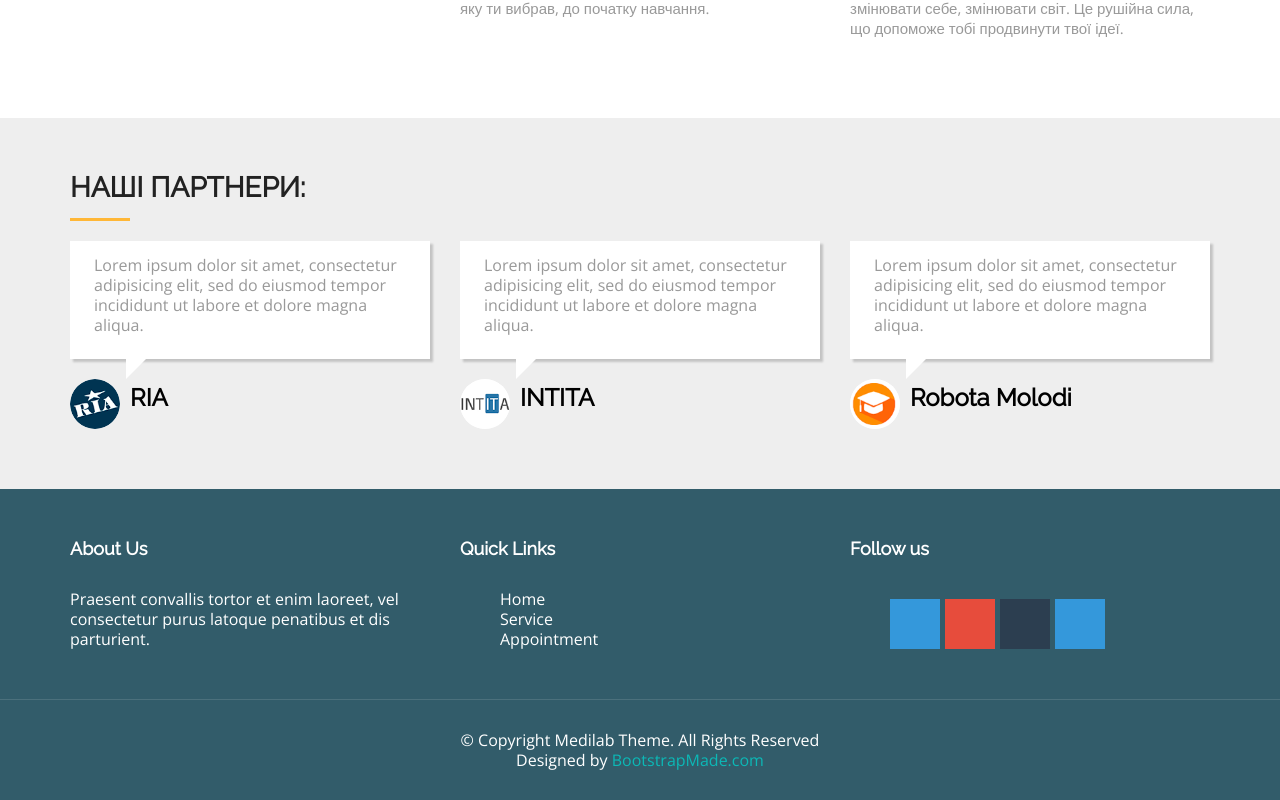
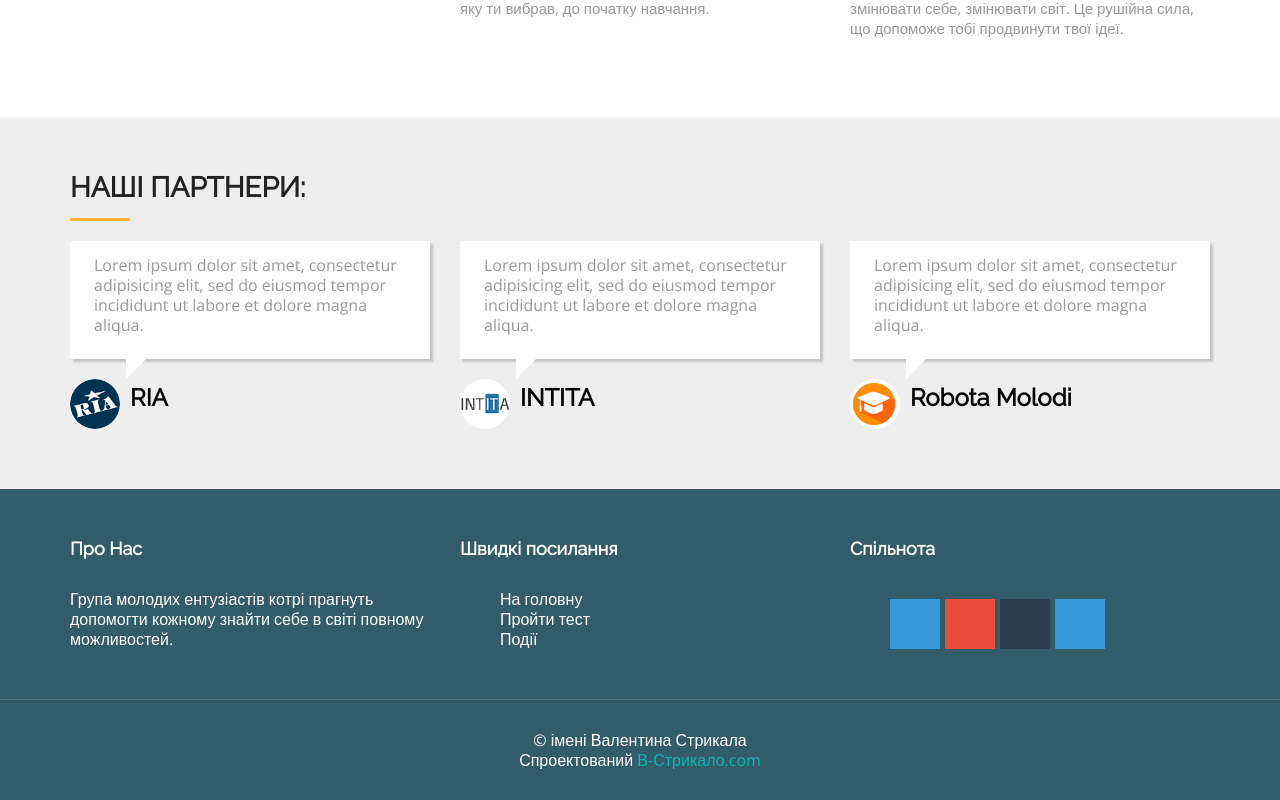
Before and after one commit to labMySt/hackathon, a React (Create React App) app in the folder client/: page / in a window 1280 px wide. Shown: the part 932-1732 px from the top of the page. Built offline with nearby package versions, Linux system fonts and the light colour scheme; some icons are missing; a web font is replaced by a local one; what react-redux-form would draw is missing.

Commit message:
fixed footer

```diff
--- a/client/src/components/landing/footer/Footer.js
+++ b/client/src/components/landing/footer/Footer.js
@@ -9,34 +9,33 @@ class Footer extends Component {
             <div className="row">
               <div className="col-md-4 col-sm-4 marb20">
                 <div className="ftr-tle">
-                  <h4 className="white no-padding">About Us</h4>
+                  <h4 className="white no-padding">Про Нас</h4>
                 </div>
                 <div className="info-sec">
                   <p>
-                    Praesent convallis tortor et enim laoreet, vel consectetur
-                    purus latoque penatibus et dis parturient.
+                    Група молодих ентузіастів котрі прагнуть допомогти кожному знайти себе в світі повному можливостей.
                   </p>
                 </div>
               </div>
               <div className="col-md-4 col-sm-4 marb20">
                 <div className="ftr-tle">
-                  <h4 className="white no-padding">Quick Links</h4>
+                  <h4 className="white no-padding">Швидкі посилання</h4>
                 </div>
                 <div className="info-sec">
                   <ul className="quick-info">
                     <li>
-                      <a href="index.html">
-                        <i className="fa fa-circle" />Home
+                      <a href="#banner">
+                        <i className="fa fa-circle" />На головну
                       </a>
                     </li>
                     <li>
-                      <a href="#service">
-                        <i className="fa fa-circle" />Service
+                      <a href="/test">
+                        <i className="fa fa-circle" />Пройти тест
                       </a>
                     </li>
                     <li>
-                      <a href="#contact">
-                        <i className="fa fa-circle" />Appointment
+                      <a href="/ivents">
+                        <i className="fa fa-circle" />Події
                       </a>
                     </li>
                   </ul>
@@ -44,7 +43,7 @@ class Footer extends Component {
               </div>
               <div className="col-md-4 col-sm-4 marb20">
                 <div className="ftr-tle">
-                  <h4 className="white no-padding">Follow us</h4>
+                  <h4 className="white no-padding">Спільнота</h4>
                 </div>
                 <div className="info-sec">
                   <ul className="social-icon">
@@ -70,7 +69,7 @@ class Footer extends Component {
           <div className="container">
             <div className="row">
               <div className="col-md-12 text-center">
-                © Copyright Medilab Theme. All Rights Reserved
+                © імені Валентина Стрикала
                 <div className="credits">
                   {/*
           All the links in the footer should remain intact.
@@ -78,8 +77,8 @@ class Footer extends Component {
           Licensing information: https://bootstrapmade.com/license/
           Purchase the pro version with working PHP/AJAX contact form: https://bootstrapmade.com/buy/?theme=Medilab
         */}
-                  Designed by{" "}
-                  <a href="https://bootstrapmade.com/">BootstrapMade.com</a>
+                  Спроектований{" "}
+                  <a href="https://intita.com/">В-Стрикало.com</a>
                 </div>
               </div>
             </div>
```
